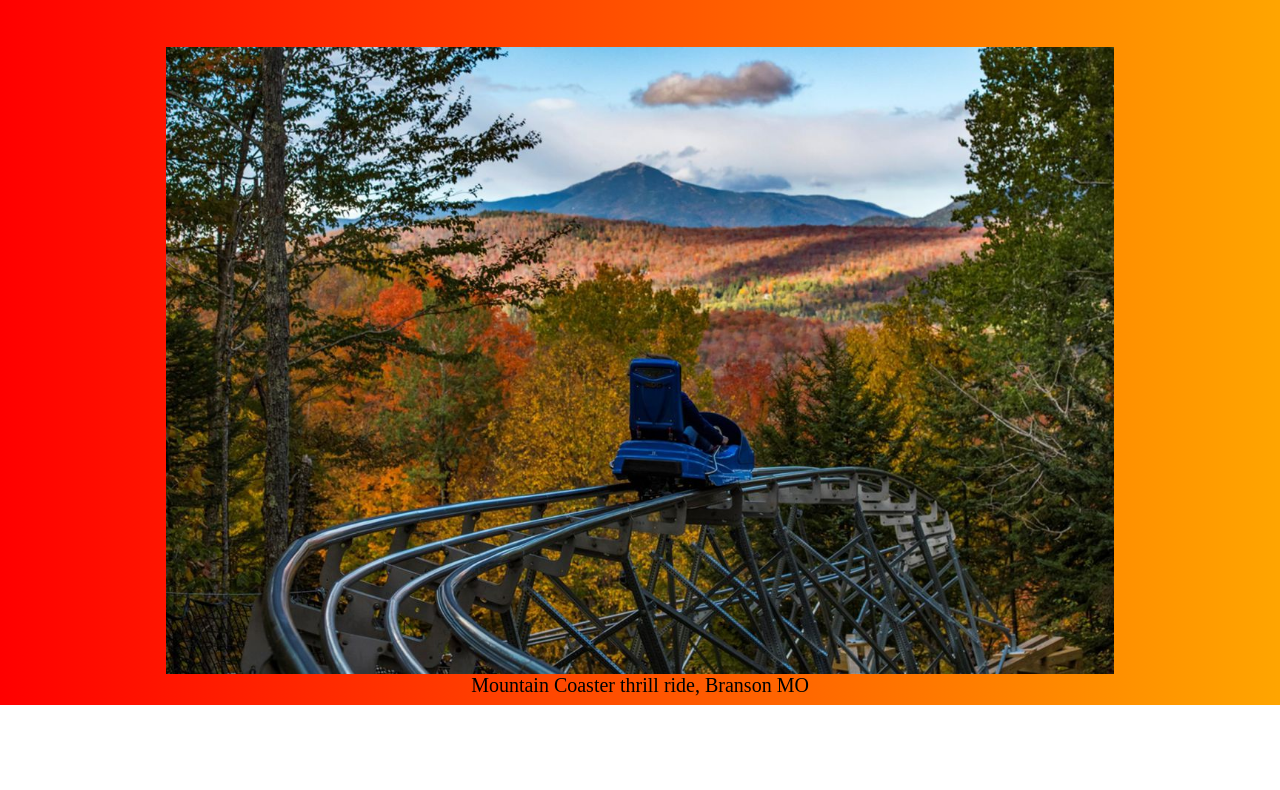
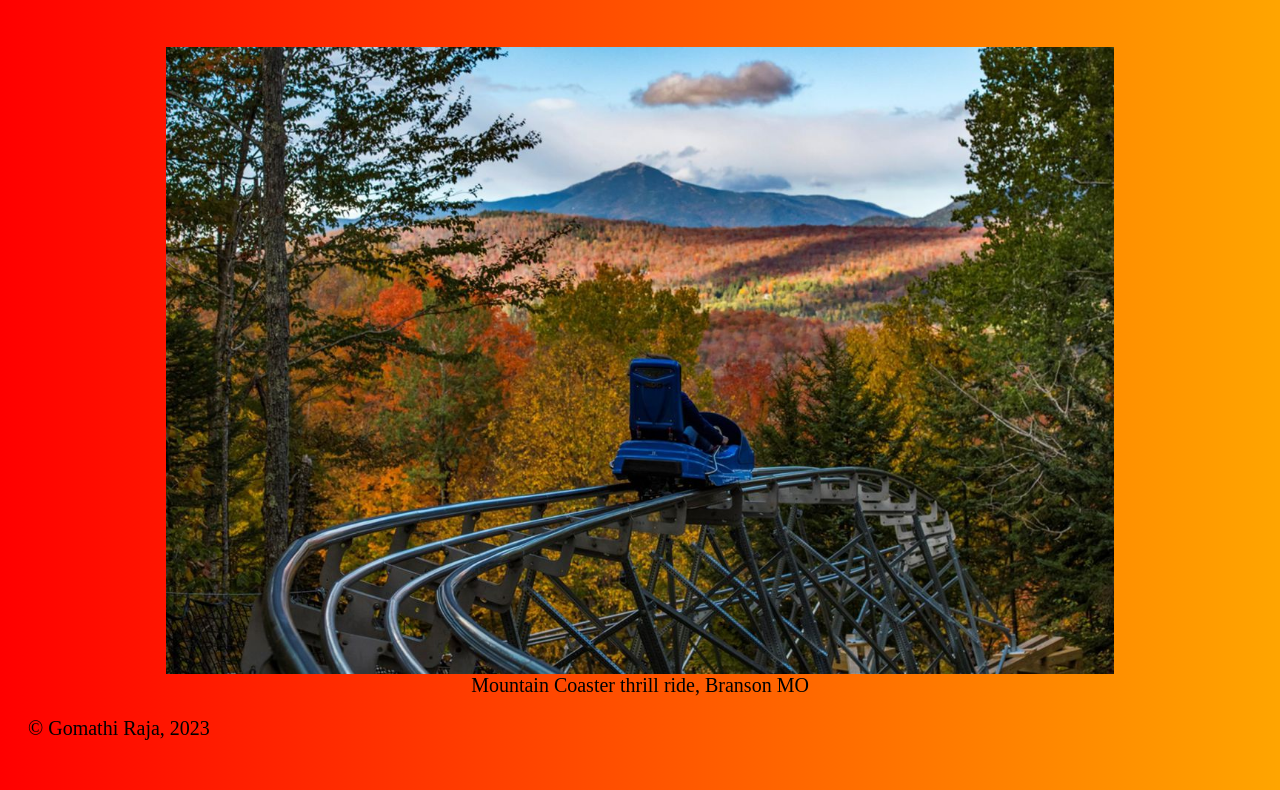
Before and after one commit to LaunchCodeAllhubs/js-assignment-4-html-me-something-gomathiraja83, a website: page index.html in a window 1280 px wide. Shown: the part 3035-3825 px from the top of the page. Before the commit the page ends 3740 px from the top, so only its background shows below. Drawn offline with Linux system fonts and the light colour scheme.

Commit message:
footer added

```diff
--- a/index.html
+++ b/index.html
@@ -104,6 +104,9 @@
          </section>
       </article>
    </main>
+   <footer>
+   <p> 	&copy; Gomathi Raja, 2023</p>
+   </footer>
 </body>
 
 </html>
```
